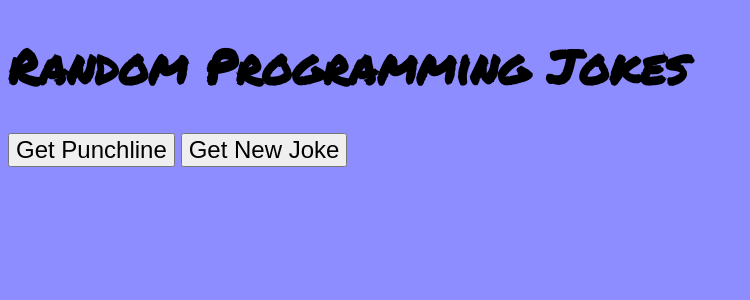
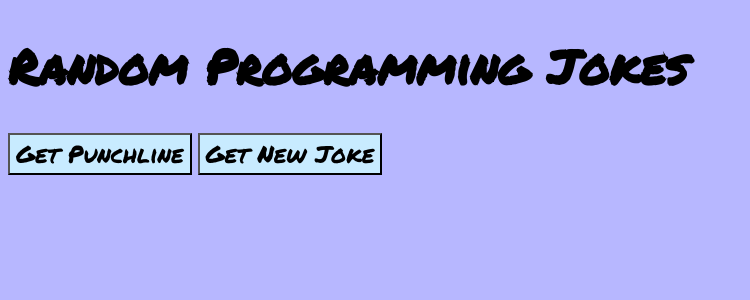
Before and after one commit to JLowe-N/JLowenPortfolioSite, a Django app: page /jokepage in a window 1280 px wide. Shown: the top 300 px of the page, without its empty margins (0-750 px from the left). Run offline with Django 3.2, Linux system fonts and the light colour scheme.

Commit message:
Update style colors

```diff
--- a/portfolioapp/static/portfolioapp/css/jokepage.css
+++ b/portfolioapp/static/portfolioapp/css/jokepage.css
@@ -1,6 +1,6 @@
 body {
     font-family: 'Permanent Marker', 'Roboto', cursive;
-    background: #8d8dff;
+    background: #b7b7ff;
 }
 
 /*=====
@@ -17,4 +17,13 @@ div {
 
 button {
     font-size: 1.5rem;
+    font-family: 'Permanent Marker', 'Roboto', cursive;
 }
+
+/*=====
+Button Design
+=====*/
+
+button {
+    background: #c8ebff;
+}
```
